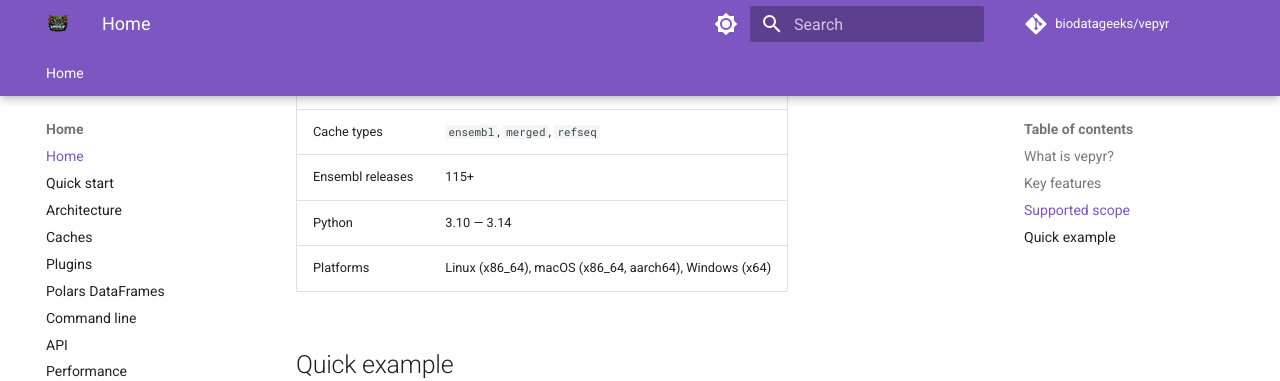
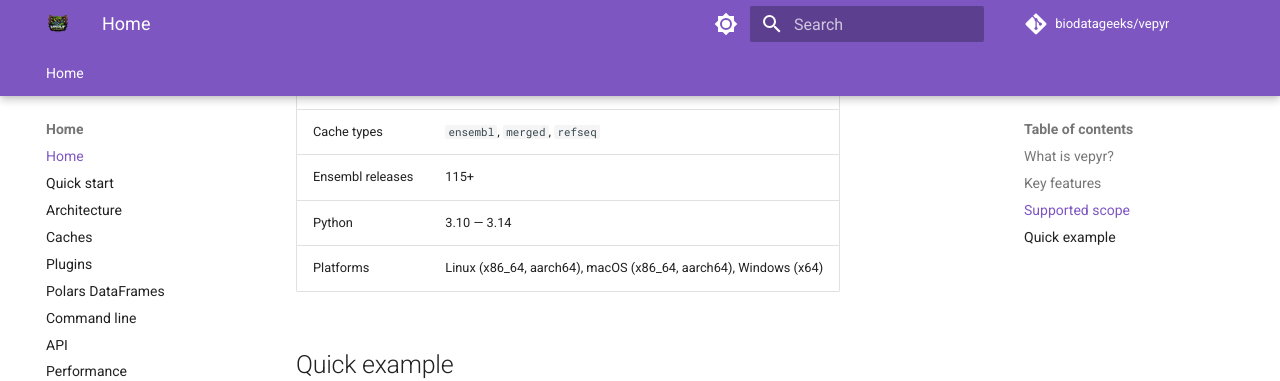
Before and after one commit to biodatageeks/vepyr, an MkDocs documentation site: the page built from docs/index.md, in a window 1280 px wide and 900 px high, scrolled down 1521 px. Shown: the top 381 px of the window. Built offline with MkDocs 1.6.1 and Material for MkDocs 9.7.7, drawn with Linux system fonts in a browser that asks for light colours; comment, search, counter and statistics services are not loaded.

Commit message:
ci: build and test Linux aarch64 wheels on native arm runners (#111)
* ci: build and test Linux aarch64 wheels on native arm runners

Add aarch64 to the manylinux wheel matrix in CI and the PyPI release,
built on ubuntu-24.04-arm rather than cross-compiled. Run the pytest
suite on arm64 (one interpreter, abi3). Add linux-aarch64 to the
bioconda additional-platforms and the documented platform lists.

Co-Authored-By: Claude Opus 5 (1M context) <noreply@anthropic.com>
Claude-Session: https://claude.ai/code/session_01JD5mVRErcEzPWfHZtQxWhK

* build: drop polars-bio from the dev dependency group

Nothing in the suite calls it: test_sink_vcf imported polars_bio only to
skip when it was missing, then wrote a TSV with Polars. The only real use
is one notebook cell reading the golden VCF, which now notes it needs a
separate install. It also has no Linux aarch64 wheel on PyPI, so uv sync
on the new arm64 CI job would have built it from source.

Co-Authored-By: Claude Opus 5 (1M context) <noreply@anthropic.com>
Claude-Session: https://claude.ai/code/session_01JD5mVRErcEzPWfHZtQxWhK

* test: rename test_sink_vcf to test_collect_to_tsv

It never exercised VCF output, even before polars-bio was dropped: it
collected the LazyFrame and wrote a TSV with Polars. Name it and its temp
file suffix for what it checks. VCF output is covered by
test_annotate_to_vcf_output, test_annotate_vcf_has_csq_header and the
golden suite.

Co-Authored-By: Claude Opus 5 (1M context) <noreply@anthropic.com>
Claude-Session: https://claude.ai/code/session_01JD5mVRErcEzPWfHZtQxWhK

---------

Co-authored-by: Claude Opus 5 (1M context) <noreply@anthropic.com>

```diff
--- a/docs/index.md
+++ b/docs/index.md
@@ -37,7 +37,7 @@ vepyr is a Python library backed by a native Rust engine that provides:
 | Cache types | `ensembl`, `merged`, `refseq` |
 | Ensembl releases | 115+ |
 | Python | 3.10 — 3.14 |
-| Platforms | Linux (x86_64), macOS (x86_64, aarch64), Windows (x64) |
+| Platforms | Linux (x86_64, aarch64), macOS (x86_64, aarch64), Windows (x64) |
 
 ## Quick example
 
--- a/pyproject.toml
+++ b/pyproject.toml
@@ -37,7 +37,6 @@ vepyr = "vepyr.cli:main"
 docs = ["vepyr[docs]"]
 dev = [
     "pytest>=8.0",
-    "polars-bio>=0.26.0",
     "pre-commit>=4.5.1",
     # parquet-rs writer used by the golden-cache fixtures (tests/cache_metadata.py,
     # tests/data/golden/prepare.py) so shards keep an arrow-rs-readable page index.
```
Also changed, not shown: docs/developers.md (+1 -1 lines), 6 other files.
